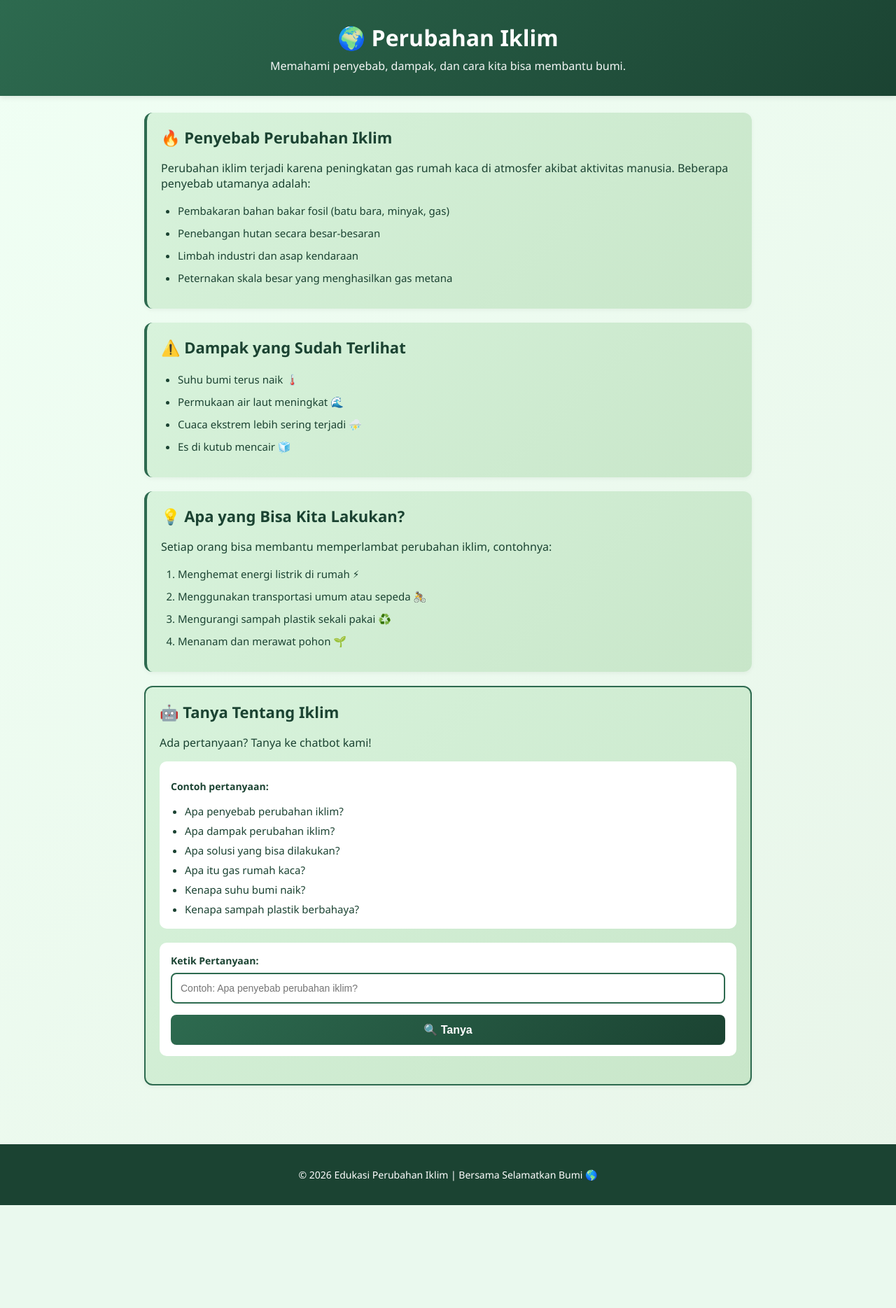
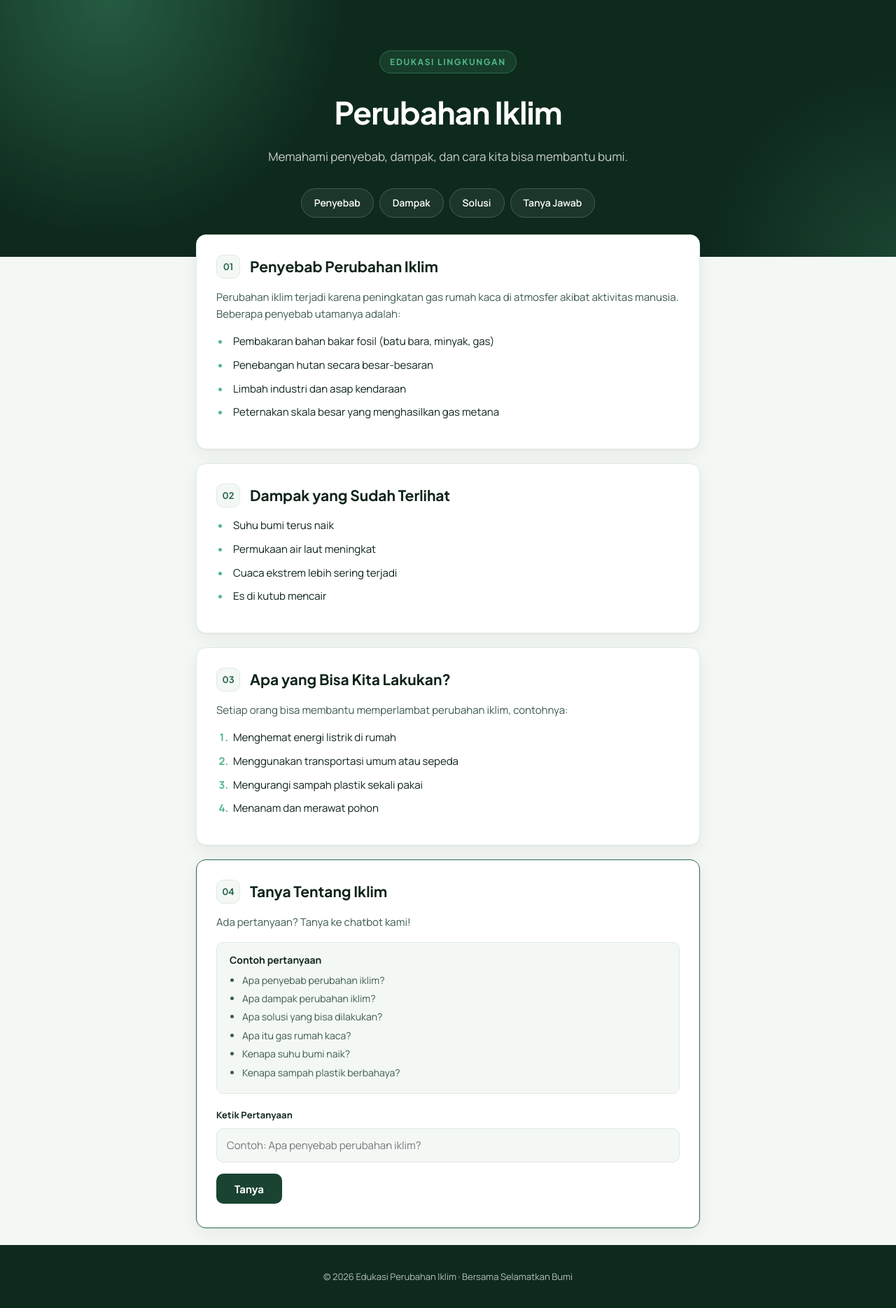
Before and after one commit to mochikocliff-byte/final-kodland-project-website, a Flask app: page / in a window 1280 px wide. Shown: the whole page at 70% size. Before the commit the page ends 1722 px from the top, so only its background shows below. Run offline with Flask 3, Linux system fonts and the light colour scheme.

Commit message:
Add files via upload

```diff
--- a/static/style.css
+++ b/static/style.css
@@ -1,104 +1,212 @@
+:root {
+  --ink: #0f2419;
+  --ink-soft: #3c5a4c;
+  --forest: #1b4332;
+  --forest-deep: #0e2a1d;
+  --leaf: #2d6a4f;
+  --accent: #52b788;
+  --surface: #ffffff;
+  --surface-muted: #f4f8f5;
+  --border: #e1e9e3;
+  --shadow: 0 1px 2px rgba(15, 36, 25, 0.04), 0 8px 24px rgba(15, 36, 25, 0.06);
+  --radius: 14px;
+  --font-body: 'Manrope', 'Segoe UI', sans-serif;
+  --font-head: 'Plus Jakarta Sans', 'Segoe UI', sans-serif;
+}
+
 * {
   box-sizing: border-box;
 }
 
 body {
-  font-family: 'Segoe UI', Tahoma, Geneva, Verdana, sans-serif;
-  color: #1b4332;
-  background: linear-gradient(135deg, #f0fff4 0%, #e8f5e9 100%);
+  font-family: var(--font-body);
+  color: var(--ink);
+  background: var(--surface-muted);
   margin: 0;
   padding: 0;
+  line-height: 1.6;
 }
 
-header {
-  background: linear-gradient(135deg, #2d6a4f 0%, #1b4332 100%);
+/* ===== Hero ===== */
+
+.hero {
+  background: var(--forest-deep);
   color: #ffffff;
-  padding: 32px 24px;
-  text-align: center;
-  box-shadow: 0 2px 8px rgba(0, 0, 0, 0.1);
+  padding: 72px 24px 56px;
+  position: relative;
+  overflow: hidden;
 }
 
-header h1 {
-  margin: 0;
-  font-size: 32px;
-  font-weight: bold;
+.hero::before {
+  content: '';
+  position: absolute;
+  inset: 0;
+  background:
+    radial-gradient(560px circle at 12% 0%, rgba(82, 183, 136, 0.35), transparent 60%),
+    radial-gradient(480px circle at 100% 100%, rgba(45, 106, 79, 0.4), transparent 55%);
+  pointer-events: none;
 }
 
-header p {
-  margin: 8px 0 0 0;
-  font-size: 16px;
-  opacity: 0.95;
+.hero-inner {
+  position: relative;
+  max-width: 760px;
+  margin: 0 auto;
+  text-align: center;
 }
 
-main {
-  max-width: 900px;
-  margin: 0 auto;
-  padding: 24px 16px;
+.eyebrow {
+  display: inline-block;
+  font-family: var(--font-head);
+  font-size: 12px;
+  font-weight: 700;
+  letter-spacing: 0.14em;
+  text-transform: uppercase;
+  color: var(--accent);
+  background: rgba(82, 183, 136, 0.14);
+  border: 1px solid rgba(82, 183, 136, 0.35);
+  padding: 6px 14px;
+  border-radius: 999px;
+  margin-bottom: 20px;
 }
 
-section {
-  padding: 20px;
-  border-radius: 12px;
-  margin-bottom: 20px;
-  background: linear-gradient(135deg, #d8f3dc 0%, #c8e6c9 100%);
-  border-left: 4px solid #2d6a4f;
-  transition: all 0.3s ease;
-  box-shadow: 0 2px 6px rgba(0, 0, 0, 0.05);
+.hero h1 {
+  font-family: var(--font-head);
+  margin: 0;
+  font-size: 44px;
+  font-weight: 800;
+  letter-spacing: -0.02em;
 }
 
-section:hover {
-  transform: translateY(-2px);
-  box-shadow: 0 4px 12px rgba(0, 0, 0, 0.1);
+.hero p {
+  margin: 14px 0 0;
+  font-size: 17px;
+  color: rgba(255, 255, 255, 0.78);
 }
 
-section h2 {
-  color: #1b4332;
-  margin-top: 0;
-  font-size: 22px;
+.hero-nav {
+  display: flex;
+  justify-content: center;
+  flex-wrap: wrap;
+  gap: 8px;
+  margin-top: 32px;
 }
 
-section ul, section ol {
-  margin: 12px 0;
-  padding-left: 24px;
+.hero-nav a {
+  color: #ffffff;
+  text-decoration: none;
+  font-size: 14px;
+  font-weight: 600;
+  padding: 9px 18px;
+  border-radius: 999px;
+  border: 1px solid rgba(255, 255, 255, 0.18);
+  background: rgba(255, 255, 255, 0.06);
+  transition: background 0.2s ease, border-color 0.2s ease;
 }
 
-section li {
-  margin: 8px 0;
-  line-height: 1.6;
+.hero-nav a:hover {
+  background: rgba(255, 255, 255, 0.14);
+  border-color: rgba(255, 255, 255, 0.32);
+}
+
+/* ===== Main / Cards ===== */
+
+main {
+  max-width: 760px;
+  margin: -32px auto 0;
+  padding: 0 20px 24px;
+  position: relative;
+  display: flex;
+  flex-direction: column;
+  gap: 20px;
+}
+
+.card {
+  background: var(--surface);
+  border: 1px solid var(--border);
+  border-radius: var(--radius);
+  padding: 28px 28px 30px;
+  box-shadow: var(--shadow);
+}
+
+.card-head {
+  display: flex;
+  align-items: center;
+  gap: 14px;
+  margin-bottom: 14px;
+}
+
+.badge {
+  font-family: var(--font-head);
+  font-size: 13px;
+  font-weight: 700;
+  color: var(--leaf);
+  background: var(--surface-muted);
+  border: 1px solid var(--border);
+  width: 34px;
+  height: 34px;
+  border-radius: 10px;
+  display: flex;
+  align-items: center;
+  justify-content: center;
+  flex-shrink: 0;
+}
+
+.card h2 {
+  font-family: var(--font-head);
+  color: var(--ink);
+  margin: 0;
+  font-size: 21px;
+  font-weight: 700;
+}
+
+.card > p {
+  color: var(--ink-soft);
   font-size: 15px;
 }
 
-footer {
-  background-color: #1b4332;
-  color: #ffffff;
-  text-align: center;
-  padding: 20px;
-  margin-top: 40px;
-  font-size: 14px;
+.list {
+  margin: 12px 0 0;
+  padding-left: 20px;
 }
 
-/* ===== Chat Section (Form) ===== */
+.list li {
+  margin: 9px 0;
+  line-height: 1.65;
+  font-size: 15px;
+  color: var(--ink);
+  padding-left: 4px;
+}
+
+.list li::marker {
+  color: var(--accent);
+  font-weight: 700;
+}
+
+/* ===== Chat Section ===== */
 
 .chat-section {
-  background-color: #e8f5e9 !important;
-  border: 2px solid #2d6a4f !important;
-}
-
-.chat-section h2 {
-  color: #1b4332;
+  border-color: var(--leaf);
 }
 
 .contoh-pertanyaan {
-  background-color: #ffffff;
+  background: var(--surface-muted);
+  border: 1px solid var(--border);
   border-radius: 10px;
-  padding: 12px 16px;
+  padding: 14px 18px;
   margin: 16px 0;
   font-size: 14px;
 }
 
+.contoh-label {
+  margin: 0 0 6px;
+  font-weight: 700;
+  color: var(--ink);
+}
+
 .contoh-pertanyaan ul {
-  margin: 8px 0 0 0;
-  padding-left: 20px;
+  margin: 4px 0 0;
+  padding-left: 18px;
+  color: var(--ink-soft);
 }
 
 .contoh-pertanyaan li {
@@ -109,10 +217,7 @@ footer {
   display: flex;
   flex-direction: column;
   gap: 16px;
-  margin: 20px 0;
-  padding: 16px;
-  background-color: #ffffff;
-  border-radius: 10px;
+  margin: 20px 0 4px;
 }
 
 .form-group {
@@ -122,94 +227,110 @@ footer {
 }
 
 .form-group label {
-  font-weight: bold;
-  color: #1b4332;
-  font-size: 14px;
+  font-weight: 700;
+  color: var(--ink);
+  font-size: 13px;
+  letter-spacing: 0.01em;
 }
 
 .form-group input {
-  padding: 12px;
-  border: 2px solid #2d6a4f;
-  border-radius: 8px;
-  font-size: 14px;
-  font-family: Arial, sans-serif;
-  transition: all 0.3s ease;
+  padding: 13px 14px;
+  border: 1.5px solid var(--border);
+  border-radius: 10px;
+  font-size: 15px;
+  font-family: var(--font-body);
+  background: var(--surface-muted);
+  transition: border-color 0.2s ease, background 0.2s ease;
 }
 
 .form-group input:focus {
   outline: none;
-  border-color: #1b4332;
-  box-shadow: 0 0 8px rgba(45, 106, 79, 0.3);
+  border-color: var(--accent);
+  background: var(--surface);
+  box-shadow: 0 0 0 4px rgba(82, 183, 136, 0.15);
 }
 
 .btn-submit {
-  padding: 12px 24px;
-  background: linear-gradient(135deg, #2d6a4f 0%, #1b4332 100%);
+  align-self: flex-start;
+  padding: 12px 26px;
+  background: var(--forest);
   color: #ffffff;
   border: none;
-  border-radius: 8px;
-  font-size: 16px;
-  font-weight: bold;
+  border-radius: 10px;
+  font-size: 15px;
+  font-weight: 700;
+  font-family: var(--font-head);
   cursor: pointer;
-  transition: all 0.3s ease;
+  transition: background 0.2s ease, transform 0.15s ease;
 }
 
 .btn-submit:hover {
-  transform: translateY(-2px);
-  box-shadow: 0 4px 12px rgba(45, 106, 79, 0.3);
+  background: var(--forest-deep);
 }
 
 .btn-submit:active {
-  transform: translateY(0);
+  transform: translateY(1px);
 }
 
 .jawaban-box {
-  background-color: #ffffff;
-  border-left: 4px solid #2d6a4f;
-  padding: 16px;
-  border-radius: 8px;
-  margin-top: 16px;
-  box-shadow: 0 2px 8px rgba(0, 0, 0, 0.1);
+  background: var(--surface-muted);
+  border-left: 3px solid var(--accent);
+  padding: 18px 20px;
+  border-radius: 10px;
+  margin-top: 18px;
 }
 
 .jawaban-box h3 {
-  color: #2d6a4f;
-  margin-top: 0;
-  font-size: 16px;
+  color: var(--forest);
+  margin: 0 0 8px;
+  font-size: 15px;
+  font-family: var(--font-head);
 }
 
 .jawaban-box p {
-  color: #1b4332;
-  line-height: 1.6;
+  color: var(--ink);
+  line-height: 1.7;
   white-space: pre-wrap;
   word-wrap: break-word;
-  font-size: 14px;
+  font-size: 14.5px;
+  margin: 0;
 }
 
-/* Mobile Responsive */
+/* ===== Footer ===== */
+
+footer {
+  background: var(--forest-deep);
+  color: rgba(255, 255, 255, 0.7);
+  text-align: center;
+  padding: 22px;
+  font-size: 13px;
+}
+
+/* ===== Responsive ===== */
+
 @media (max-width: 480px) {
-  header {
-    padding: 24px 16px;
+  .hero {
+    padding: 56px 18px 44px;
   }
 
-  header h1 {
-    font-size: 24px;
+  .hero h1 {
+    font-size: 32px;
   }
 
-  header p {
-    font-size: 14px;
+  .hero p {
+    font-size: 15px;
   }
 
   main {
-    padding: 16px 12px;
+    margin-top: -24px;
+    padding: 0 14px 20px;
   }
 
-  section {
-    padding: 16px;
-    margin-bottom: 16px;
+  .card {
+    padding: 20px 20px 22px;
   }
 
-  section h2 {
+  .card h2 {
     font-size: 18px;
   }
 }
--- a/templates/index.html
+++ b/templates/index.html
@@ -4,22 +4,40 @@
     <meta charset="UTF-8" />
     <meta name="viewport" content="width=device-width, initial-scale=1.0" />
     <title>Perubahan Iklim</title>
+    <link rel="preconnect" href="https://fonts.googleapis.com" />
+    <link rel="preconnect" href="https://fonts.gstatic.com" crossorigin />
+    <link
+      href="https://fonts.googleapis.com/css2?family=Manrope:wght@400;500;600;700;800&family=Plus+Jakarta+Sans:wght@400;500;600;700&display=swap"
+      rel="stylesheet"
+    />
     <link rel="stylesheet" href="{{ url_for('static', filename='style.css') }}" />
   </head>
   <body>
-    <header>
-      <h1>🌍 Perubahan Iklim</h1>
-      <p>Memahami penyebab, dampak, dan cara kita bisa membantu bumi.</p>
+    <header class="hero">
+      <div class="hero-inner">
+        <span class="eyebrow">Edukasi Lingkungan</span>
+        <h1>Perubahan Iklim</h1>
+        <p>Memahami penyebab, dampak, dan cara kita bisa membantu bumi.</p>
+        <nav class="hero-nav">
+          <a href="#penyebab">Penyebab</a>
+          <a href="#dampak">Dampak</a>
+          <a href="#solusi">Solusi</a>
+          <a href="#tanya">Tanya Jawab</a>
+        </nav>
+      </div>
     </header>
 
     <main>
-      <section id="penyebab">
-        <h2>🔥 Penyebab Perubahan Iklim</h2>
+      <section id="penyebab" class="card">
+        <div class="card-head">
+          <span class="badge">01</span>
+          <h2>Penyebab Perubahan Iklim</h2>
+        </div>
         <p>
           Perubahan iklim terjadi karena peningkatan gas rumah kaca di atmosfer
           akibat aktivitas manusia. Beberapa penyebab utamanya adalah:
         </p>
-        <ul>
+        <ul class="list">
           <li>Pembakaran bahan bakar fosil (batu bara, minyak, gas)</li>
           <li>Penebangan hutan secara besar-besaran</li>
           <li>Limbah industri dan asap kendaraan</li>
@@ -27,34 +45,42 @@
         </ul>
       </section>
 
-      <section id="dampak">
-        <h2>⚠️ Dampak yang Sudah Terlihat</h2>
-        <ul>
-          <li>Suhu bumi terus naik 🌡️</li>
-          <li>Permukaan air laut meningkat 🌊</li>
-          <li>Cuaca ekstrem lebih sering terjadi ⛈️</li>
-          <li>Es di kutub mencair 🧊</li>
+      <section id="dampak" class="card">
+        <div class="card-head">
+          <span class="badge">02</span>
+          <h2>Dampak yang Sudah Terlihat</h2>
+        </div>
+        <ul class="list">
+          <li>Suhu bumi terus naik</li>
+          <li>Permukaan air laut meningkat</li>
+          <li>Cuaca ekstrem lebih sering terjadi</li>
+          <li>Es di kutub mencair</li>
         </ul>
       </section>
 
-      <section id="solusi">
-        <h2>💡 Apa yang Bisa Kita Lakukan?</h2>
+      <section id="solusi" class="card">
+        <div class="card-head">
+          <span class="badge">03</span>
+          <h2>Apa yang Bisa Kita Lakukan?</h2>
+        </div>
         <p>Setiap orang bisa membantu memperlambat perubahan iklim, contohnya:</p>
-        <ol>
-          <li>Menghemat energi listrik di rumah ⚡</li>
-          <li>Menggunakan transportasi umum atau sepeda 🚴</li>
-          <li>Mengurangi sampah plastik sekali pakai ♻️</li>
-          <li>Menanam dan merawat pohon 🌱</li>
+        <ol class="list">
+          <li>Menghemat energi listrik di rumah</li>
+          <li>Menggunakan transportasi umum atau sepeda</li>
+          <li>Mengurangi sampah plastik sekali pakai</li>
+          <li>Menanam dan merawat pohon</li>
         </ol>
       </section>
 
-      <!-- Chat Section -->
-      <section id="tanya" class="chat-section">
-        <h2>🤖 Tanya Tentang Iklim</h2>
+      <section id="tanya" class="card chat-section">
+        <div class="card-head">
+          <span class="badge">04</span>
+          <h2>Tanya Tentang Iklim</h2>
+        </div>
         <p>Ada pertanyaan? Tanya ke chatbot kami!</p>
 
         <div class="contoh-pertanyaan">
-          <p><strong>Contoh pertanyaan:</strong></p>
+          <p class="contoh-label">Contoh pertanyaan</p>
           <ul>
             <li>Apa penyebab perubahan iklim?</li>
             <li>Apa dampak perubahan iklim?</li>
@@ -67,7 +93,7 @@
 
         <form method="POST" action="#tanya" class="chat-form">
           <div class="form-group">
-            <label for="pertanyaan">Ketik Pertanyaan:</label>
+            <label for="pertanyaan">Ketik Pertanyaan</label>
             <input
               type="text"
               id="pertanyaan"
@@ -76,12 +102,12 @@
               required
             />
           </div>
-          <button type="submit" class="btn-submit">🔍 Tanya</button>
+          <button type="submit" class="btn-submit">Tanya</button>
         </form>
 
         {% if jawaban %}
         <div class="jawaban-box">
-          <h3>💡 Jawaban Chatbot:</h3>
+          <h3>Jawaban Chatbot</h3>
           <p>{{ jawaban }}</p>
         </div>
         {% endif %}
@@ -89,7 +115,7 @@
     </main>
 
     <footer>
-      <p>&copy; 2026 Edukasi Perubahan Iklim | Bersama Selamatkan Bumi 🌎</p>
+      <p>&copy; 2026 Edukasi Perubahan Iklim &middot; Bersama Selamatkan Bumi</p>
     </footer>
   </body>
 </html>
```
